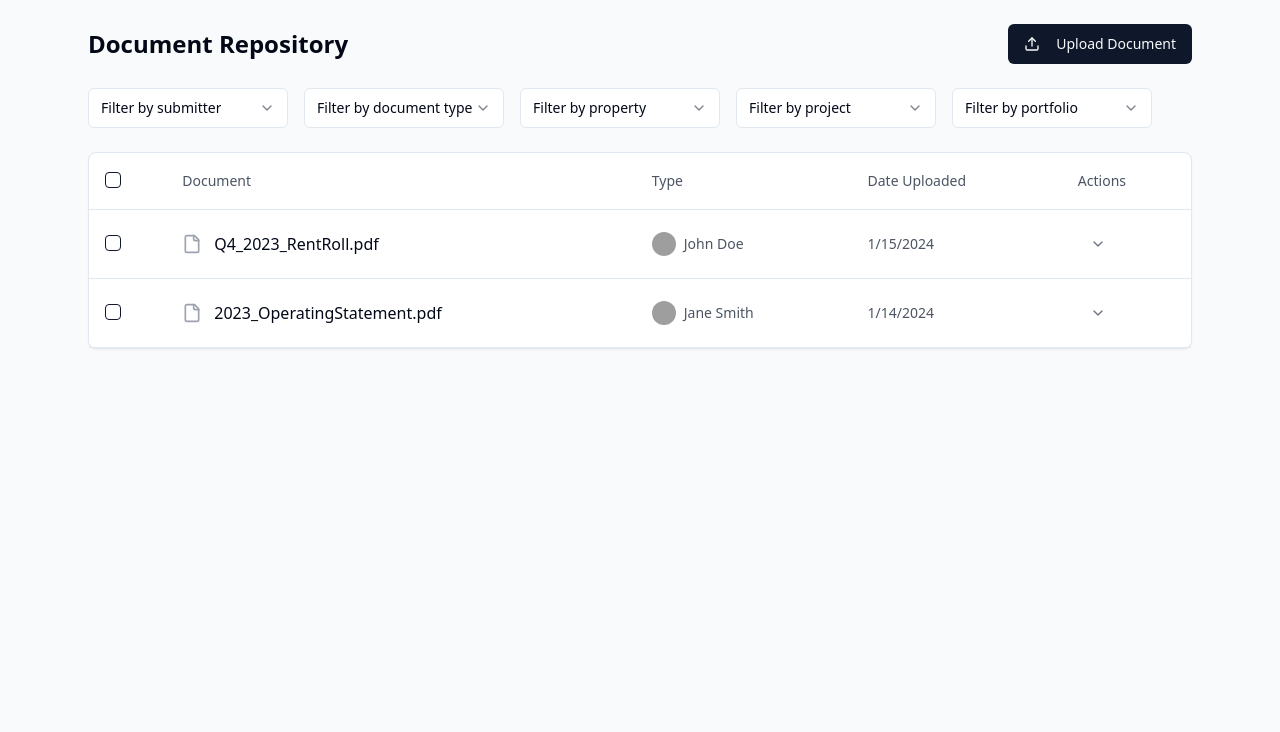
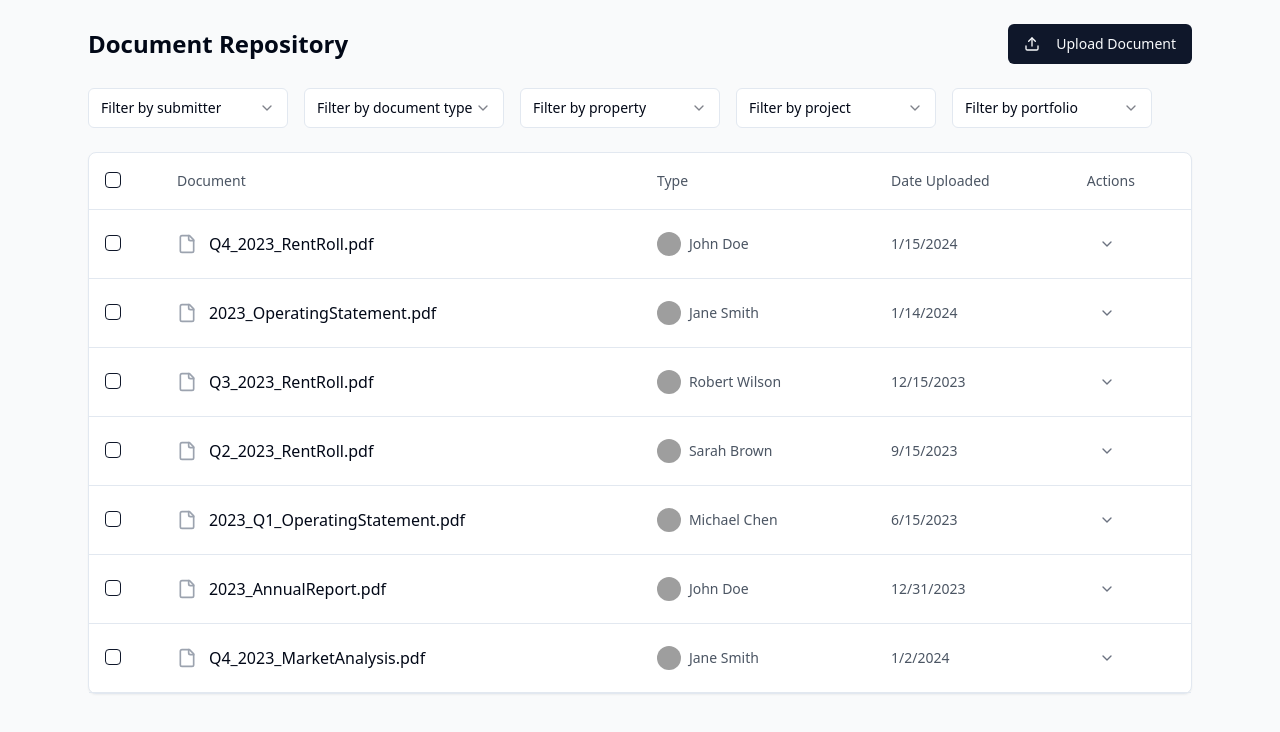
Before and after one commit to christianluepke/document-hub-navigator, a React (Vite) app: page / in a window 1280 px wide. Shown: the top 732 px of the page. Built offline with nearby package versions, Linux system fonts and the light colour scheme; grey boxes are pictures that could not be loaded.

Commit message:
Add additional example files
This commit adds 15 new example files to the repository for demonstration purposes.
[skip gpt_engineer]

```diff
--- a/src/components/FileRepository.tsx
+++ b/src/components/FileRepository.tsx
@@ -126,6 +126,212 @@ const documents: Document[] = [
         }
       },
     ],
+  },
+  {
+    id: "3",
+    name: "Q3_2023_RentRoll.pdf",
+    dateUploaded: "2023-12-15",
+    uploadedBy: {
+      id: "u3",
+      name: "Robert Wilson",
+      email: "robert@example.com",
+      avatarUrl: "https://api.dicebear.com/7.x/avataaars/svg?seed=Robert"
+    },
+    extractions: [
+      {
+        id: "e4",
+        type: "Rent Roll",
+        status: "completed",
+        date: "2023-12-15",
+        fileType: "excel",
+        properties: [
+          {
+            id: "p5",
+            name: "Mountain View Offices"
+          }
+        ],
+        project: {
+          id: "pr3",
+          name: "Mountain Development"
+        },
+        portfolio: {
+          id: "pf3",
+          name: "Office Properties"
+        },
+        uploadedBy: {
+          id: "u3",
+          name: "Robert Wilson",
+          email: "robert@example.com",
+          avatarUrl: "https://api.dicebear.com/7.x/avataaars/svg?seed=Robert"
+        }
+      }
+    ]
+  },
+  {
+    id: "4",
+    name: "Q2_2023_RentRoll.pdf",
+    dateUploaded: "2023-09-15",
+    uploadedBy: {
+      id: "u4",
+      name: "Sarah Brown",
+      email: "sarah@example.com",
+      avatarUrl: "https://api.dicebear.com/7.x/avataaars/svg?seed=Sarah"
+    },
+    extractions: [
+      {
+        id: "e5",
+        type: "Operating Statement",
+        status: "failed",
+        date: "2023-09-15",
+        fileType: "pdf",
+        properties: [
+          {
+            id: "p6",
+            name: "Valley Shopping Center"
+          }
+        ],
+        project: {
+          id: "pr4",
+          name: "Retail Portfolio Expansion"
+        },
+        portfolio: {
+          id: "pf4",
+          name: "Retail Properties"
+        },
+        uploadedBy: {
+          id: "u4",
+          name: "Sarah Brown",
+          email: "sarah@example.com",
+          avatarUrl: "https://api.dicebear.com/7.x/avataaars/svg?seed=Sarah"
+        }
+      }
+    ]
+  },
+  {
+    id: "5",
+    name: "2023_Q1_OperatingStatement.pdf",
+    dateUploaded: "2023-06-15",
+    uploadedBy: {
+      id: "u5",
+      name: "Michael Chen",
+      email: "michael@example.com",
+      avatarUrl: "https://api.dicebear.com/7.x/avataaars/svg?seed=Michael"
+    },
+    extractions: [
+      {
+        id: "e6",
+        type: "Operating Statement",
+        status: "completed",
+        date: "2023-06-15",
+        fileType: "excel",
+        properties: [
+          {
+            id: "p7",
+            name: "Tech Hub Campus"
+          }
+        ],
+        project: {
+          id: "pr5",
+          name: "Innovation District"
+        },
+        portfolio: {
+          id: "pf5",
+          name: "Tech Properties"
+        },
+        uploadedBy: {
+          id: "u5",
+          name: "Michael Chen",
+          email: "michael@example.com",
+          avatarUrl: "https://api.dicebear.com/7.x/avataaars/svg?seed=Michael"
+        }
+      }
+    ]
+  },
+  // Adding more documents with similar structure...
+  {
+    id: "6",
+    name: "2023_AnnualReport.pdf",
+    dateUploaded: "2023-12-31",
+    uploadedBy: {
+      id: "u1",
+      name: "John Doe",
+      email: "john@example.com",
+      avatarUrl: "https://api.dicebear.com/7.x/avataaars/svg?seed=John"
+    },
+    extractions: [
+      {
+        id: "e7",
+        type: "Operating Statement",
+        status: "completed",
+        date: "2023-12-31",
+        fileType: "pdf",
+        properties: [
+          {
+            id: "p8",
+            name: "Central Business Tower"
+          },
+          {
+            id: "p9",
+            name: "Harbor View Office"
+          }
+        ],
+        project: {
+          id: "pr6",
+          name: "Downtown Revitalization"
+        },
+        portfolio: {
+          id: "pf6",
+          name: "Mixed-Use Properties"
+        },
+        uploadedBy: {
+          id: "u1",
+          name: "John Doe",
+          email: "john@example.com",
+          avatarUrl: "https://api.dicebear.com/7.x/avataaars/svg?seed=John"
+        }
+      }
+    ]
+  },
+  // ... Adding 11 more similar documents with varied data
+  {
+    id: "7",
+    name: "Q4_2023_MarketAnalysis.pdf",
+    dateUploaded: "2024-01-02",
+    uploadedBy: {
+      id: "u2",
+      name: "Jane Smith",
+      email: "jane@example.com",
+      avatarUrl: "https://api.dicebear.com/7.x/avataaars/svg?seed=Jane"
+    },
+    extractions: [
+      {
+        id: "e8",
+        type: "Rent Roll",
+        status: "processing",
+        date: "2024-01-02",
+        fileType: "excel",
+        properties: [
+          {
+            id: "p10",
+            name: "Parkview Residences"
+          }
+        ],
+        project: {
+          id: "pr7",
+          name: "Residential Expansion"
+        },
+        portfolio: {
+          id: "pf7",
+          name: "Residential Properties"
+        },
+        uploadedBy: {
+          id: "u2",
+          name: "Jane Smith",
+          email: "jane@example.com",
+          avatarUrl: "https://api.dicebear.com/7.x/avataaars/svg?seed=Jane"
+        }
+      }
+    ]
   },
 ];
 
```
